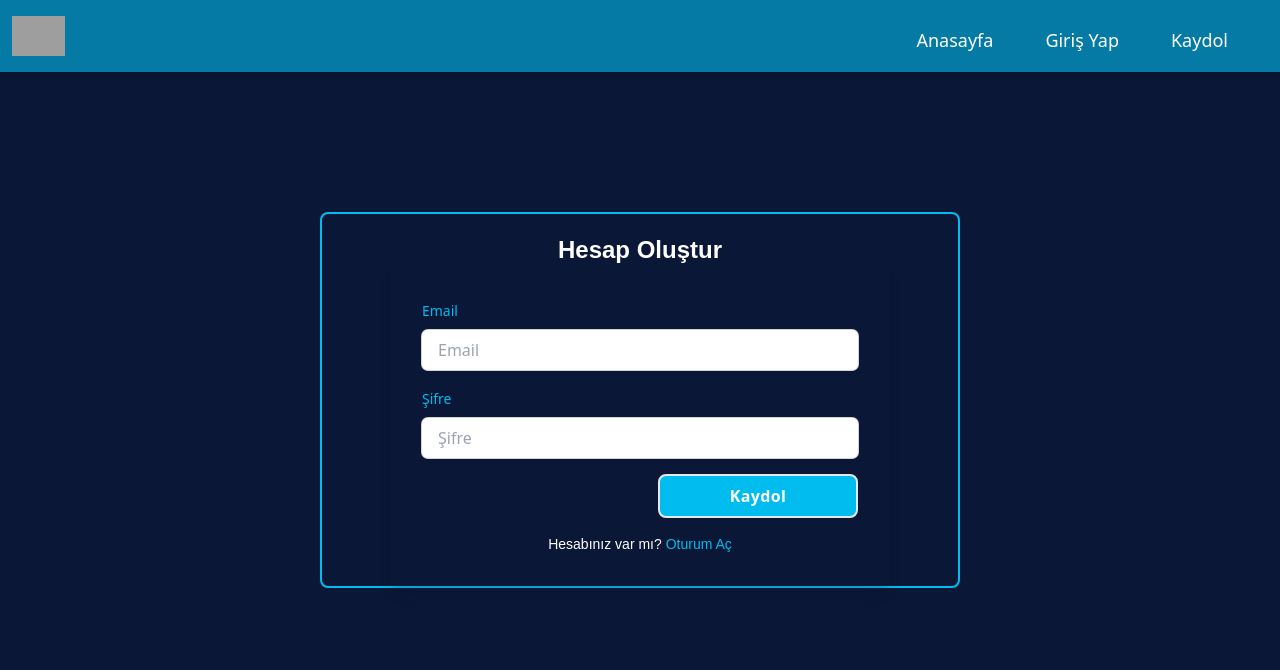
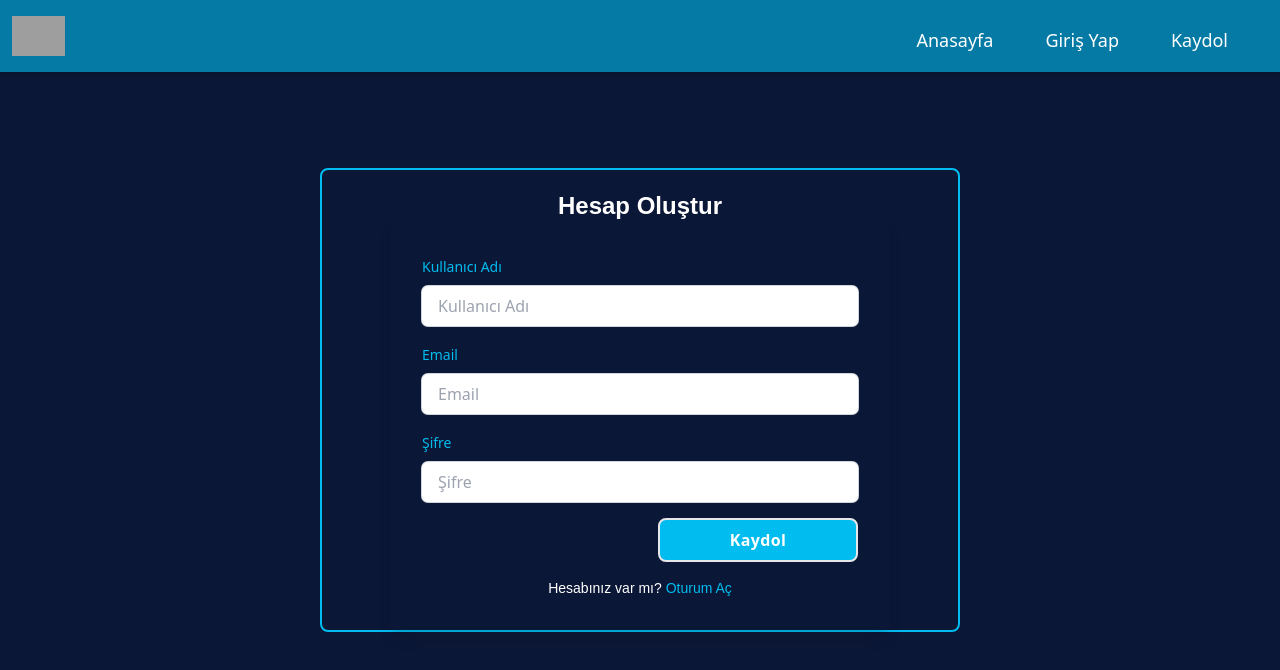
Before and after one commit to netcad3d/ReactVtkMaster, a React (Vite) app in the folder frontend/react-vtk/: page /signup in a window 1280 px wide. Shown: the top 670 px of the page. Built offline with nearby package versions, Linux system fonts and the light colour scheme; grey boxes are pictures that could not be loaded.

Commit message:
Frontend

```diff
--- a/frontend/react-vtk/src/components/Auth.jsx
+++ b/frontend/react-vtk/src/components/Auth.jsx
@@ -16,6 +16,19 @@ const Auth = ({ title, button, navigate, navigateTitle, navigateLink }) => {
         </h1>
         <div className="shadow-lg p-8 text-secondary md:w-[500px]">
           <form action="" className="flex flex-col space-y-4">
+            {title === "Hesap Oluştur" ? (
+              <div>
+                <label for="" className="text-sm ">
+                  Kullanıcı Adı
+                </label>
+                <input
+                  type="text"
+                  required
+                  placeholder="Kullanıcı Adı"
+                  className="ring-1 ring-gray-300 w-full rounded-md mt-2 px-4 py-2 outline-none focus:ring-2 focus:ring-secondary"
+                />
+              </div>
+            ) : null}
             <div>
               <label for="" className="text-sm ">
                 Email
@@ -27,6 +40,7 @@ const Auth = ({ title, button, navigate, navigateTitle, navigateLink }) => {
                 className="ring-1 ring-gray-300 w-full rounded-md mt-2 px-4 py-2 outline-none focus:ring-2 focus:ring-secondary"
               />
             </div>
+
             <div>
               <label for="" className="text-sm">
                 Şifre
--- a/frontend/react-vtk/src/components/FetchFiles.jsx
+++ b/frontend/react-vtk/src/components/FetchFiles.jsx
@@ -83,12 +83,10 @@ const FetchFiles = () => {
             console.log(err);
           });
 
-		  setTimeout(() => {
-			fetchButton(e);
-		  }, 0);
+        setTimeout(() => {
+          fetchButton(e);
+        }, 0);
       }
-
-
     });
   };
 
@@ -175,15 +173,15 @@ const FetchFiles = () => {
 
   return (
     <>
-      <div className="flex items-center">
+      <div className="flex items-center flex-col md:flex-row mb-10 ">
         <button
-          className="btn-primary text-lg md:w-[200px] mt-3 w-full mr-3"
+          className="btn-primary text-lg md:w-[200px] mt-3 w-full md:mr-3"
           onClick={(e) => viewAllAVtkFiles(e, files)}
         >
           Tümünü Görüntüle
         </button>
         <button
-          className="btn-primary md:w-[200px] mt-3 w-full mr-3"
+          className="btn-primary md:w-[200px] mt-3 w-full md:mr-3"
           onClick={fetchButton}
         >
           Dosyaları Getir
--- a/frontend/react-vtk/src/pages/Home.jsx
+++ b/frontend/react-vtk/src/pages/Home.jsx
@@ -31,7 +31,7 @@ const Home = () => {
                 className="text-2xl text-white font-semibold tracking-wide text-center mt-3"
                 style={{ fontFamily: '"Exo-2", sans-serif' }}
               >
-                Yüklenenen Dosyalar
+                Yüklenenen Dosya
               </h1>
             </div>
             <div className="flex flex-col mt-3 justify-center items-center">
@@ -41,7 +41,7 @@ const Home = () => {
         </div>
       </div>
       <div className=" border-t-2 border-secondary w-[90%]">
-        <h1 className="text-2xl text-white font-semibold tracking-wide text-center mt-3">
+        <h1 className="text-2xl text-white font-semibold tracking-wide text-center mt-3 mb-5">
           Serverdaki Dosyalar
         </h1>
         <FetchFiles />
```
